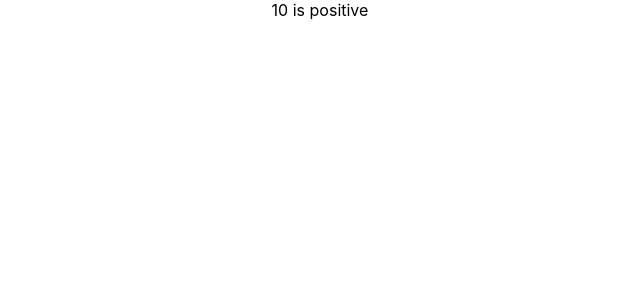
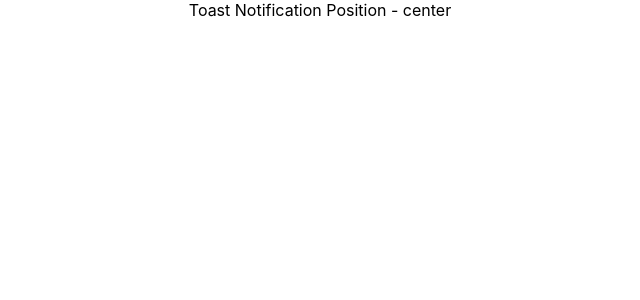
Before and after one commit to AdityaTarale/react-typescript, a React (Create React App) app: page / in a window 1280 px wide. Shown: the top 300 px of the page, without its empty margins (320-960 px from the left). Built offline with nearby package versions, Linux system fonts and the light colour scheme.

Commit message:
20-Template-literals-and-Exclude

```diff
--- a/src/App.tsx
+++ b/src/App.tsx
@@ -1,10 +1,10 @@
 import "./App.css";
-import { RandomNumber } from "./components/restriction/RandomNumber";
+import { Toast } from "./components/templateliterals/Toast";
 
 function App() {
   return (
     <div className="App">
-      <RandomNumber value={10} isPositive={true} />
+      <Toast position="center" />
     </div>
   );
 }
--- /dev/null
+++ b/src/components/templateliterals/Toast.tsx
@@ -0,0 +1,20 @@
+import React from "react";
+
+/**
+ * Position prop can be one of
+ * "left-center" | "left-top" | "left-bottom" | "center" | "center-top" |
+ * "center-bottom" | "right-center" | "right-top" | "right-bottom"
+ */
+
+type HorizontalPosition = "left" | "center" | "right";
+type VerticalPosition = "top" | "center" | "bottom";
+
+type ToastProps = {
+  position:
+    | Exclude<`${HorizontalPosition}-${VerticalPosition}`, "center-center"> // Exclude is a type guard
+    | "center";
+};
+
+export const Toast = ({ position }: ToastProps) => {
+  return <div>Toast Notification Position - {position}</div>;
+};
```
